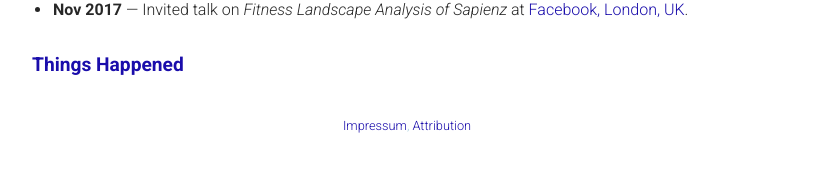
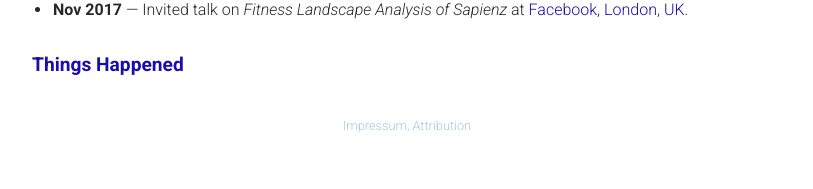
Before and after one commit to thomas-vogel/thomas-vogel.github.io, a Jekyll site: the page built from index.md, in a window 1280 px wide. Shown: the part 1220-1409 px from the top of the page, without its empty margins (233-1046 px from the left). Built offline with Jekyll 4.4.1, drawn with Linux system fonts in a browser that asks for light colours.

Commit message:
Adjust css for footer.

```diff
--- a/assets/css/main.scss
+++ b/assets/css/main.scss
@@ -414,6 +414,9 @@ blockquote {
 	text-align: center;
 	font-size: 0.8em;
 	color: $color-hire-blue;
+	a {
+		color: $color-hire-blue;
+	}
 }
 
 .acmdlitem {font-family: Roboto;
```
